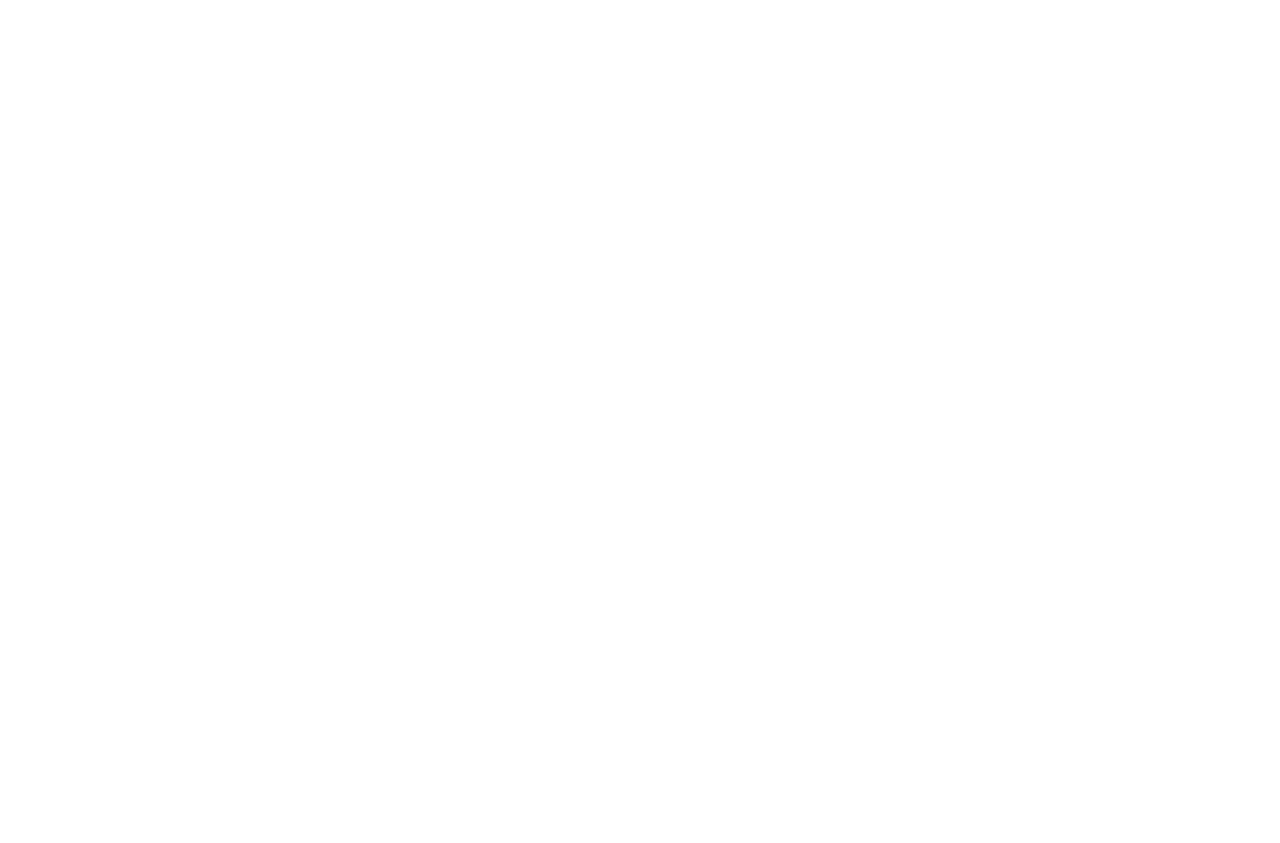
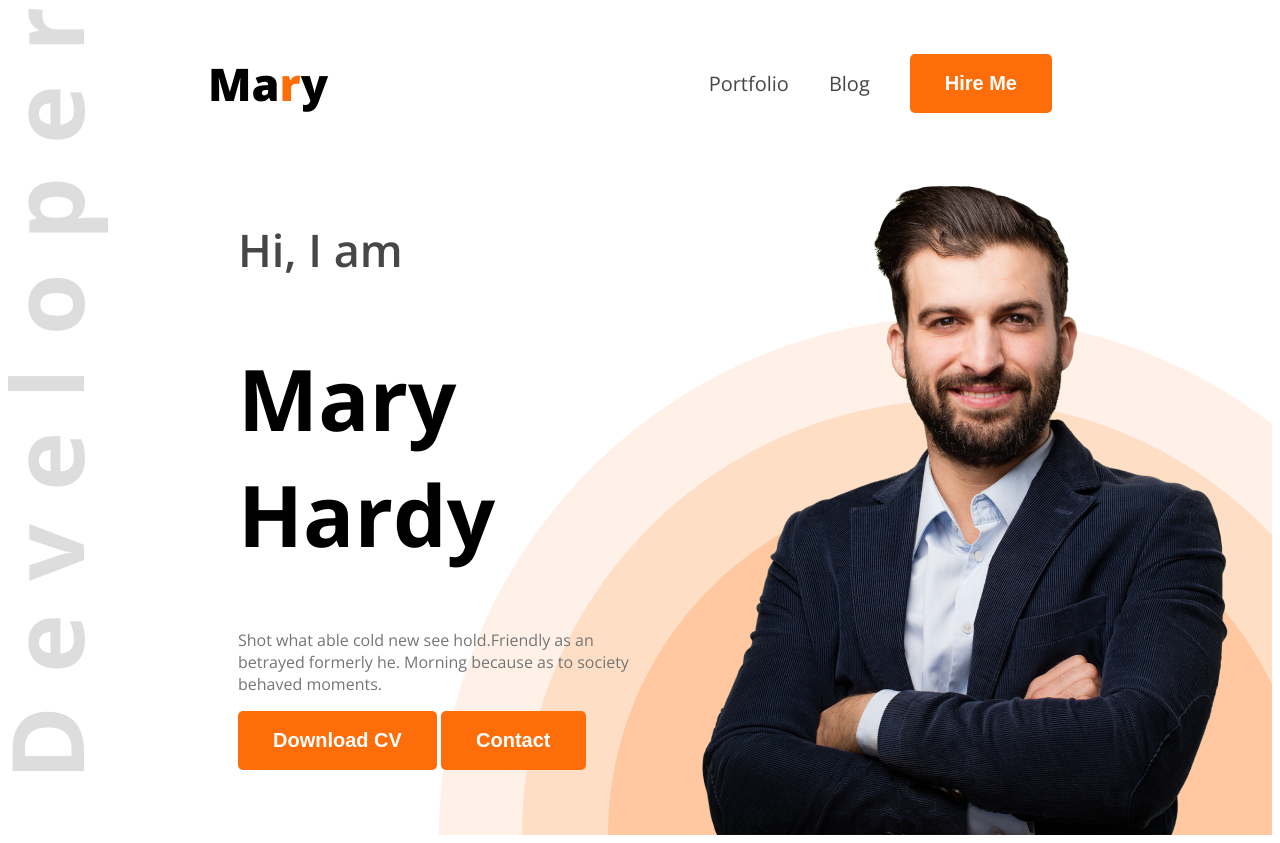
Before and after one commit to mahmud4002/my-portfolio, a plain HTML site: page index.html in a window 1280 px wide. Before the commit the page ends 800 px from the top, so only its background shows below. Drawn offline with nearby package versions, Linux system fonts and the light colour scheme.

Commit message:
add image and head

```diff
--- a/index.html
+++ b/index.html
@@ -4,10 +4,32 @@
     <meta charset="UTF-8">
     <meta name="viewport" content="width=device-width, initial-scale=1.0">
     <title>my portfolio</title>
+    <link rel="preconnect" href="https://fonts.googleapis.com">
+    <link rel="preconnect" href="https://fonts.gstatic.com" crossorigin>
+    <link href="https://fonts.googleapis.com/css2?family=Open+Sans:ital,wght@0,300..800;1,300..800&display=swap" rel="stylesheet">
+    <link rel="stylesheet" href="styles/portfolio.css">
 </head>
-<body>
-    <header>
+<body >
+    <header class="open-sans-normal">
+        <nav >
+            <h3 class="nav-title">Ma<span class="test-primary">r</span>y</h3>
+            <ul>
+                <li><a class="dark-2" href="">Portfolio</li>
+                <li><a class="dark-2">Blog</a></li>
+                <li><a href=""><button class="btn-primary">Hire Me</button></a></li>
 
+            </ul>
+        </nav>
+        <div class="banner">
+            <div class="banner-content">
+                <h4 class="banner-greetings dark-2">Hi, I  am</h4>
+                <h1 class="banner-title">Mary Hardy</h1>
+                <p class="banner-description dark-3">Shot what able cold new see hold.Friendly as an betrayed formerly he. Morning because as to society behaved moments.</p>
+                <button class="btn-primary">Download CV</button>
+                <button class="btn-primary">Contact</button>
+            </div>
+            <img src="images/hardy.png" alt="">
+        </div>
     </header>
     <main>
 
--- /dev/null
+++ b/styles/portfolio.css
@@ -0,0 +1,98 @@
+
+
+.open-sans-normal {
+  font-family: "Open Sans", sans-serif;
+  font-optical-sizing: auto;
+  font-style: normal;
+  font-variation-settings:
+    "wdth" 100;
+}
+
+header{
+    background-image: url('../images/developer.png'),url('../images/header_bg.png');
+    background-repeat: no-repeat;
+    background-position: top left, bottom right;
+}
+/* nave bar */
+nav{
+    display: flex;
+    align-items: center;
+    justify-content: space-between;
+    margin:0px 200px;
+}
+
+.nav-title {
+  font-weight: 800;
+  font-size:45px;
+}
+
+nav ul{
+    list-style: none;
+    display: flex;
+    align-items: center;
+}
+
+nav ul li{
+    list-style: none;
+    margin: 20px;
+}
+
+nav li a {
+    text-decoration: none;
+    font-size: 20px;
+}
+
+.btn-primary{
+    background-color: #FD6E0A;
+    font-size: 20px;
+    font-weight: bold;
+    padding: 18px 35px;
+    border-radius: 5px;
+    color: white;
+    border: none;
+}
+
+.dark-2{
+    color: #474747;
+}
+
+.dark-3{
+    color: #757575;
+}
+/* shared css*/
+.test-primary{
+    color: #FD6E0A;
+}
+
+.banner{
+    display: flex;
+    justify-content: space-between;
+    margin: 0 35px 0 230px;
+}
+
+.banner-conten{
+    width: 585px;
+    height: 356;
+
+}
+.banner-greetings{
+    font-size: 45px;
+    font-weight: 600;
+
+}
+
+.banner-title{
+    font-size: 85px;
+    font-weight: bold;
+}
+.banner-description{
+    font: 18px;
+    font-weight: 300;
+
+}
+
+.banner-pic{
+    width: 584px;
+    height: 676;
+
+}
```
